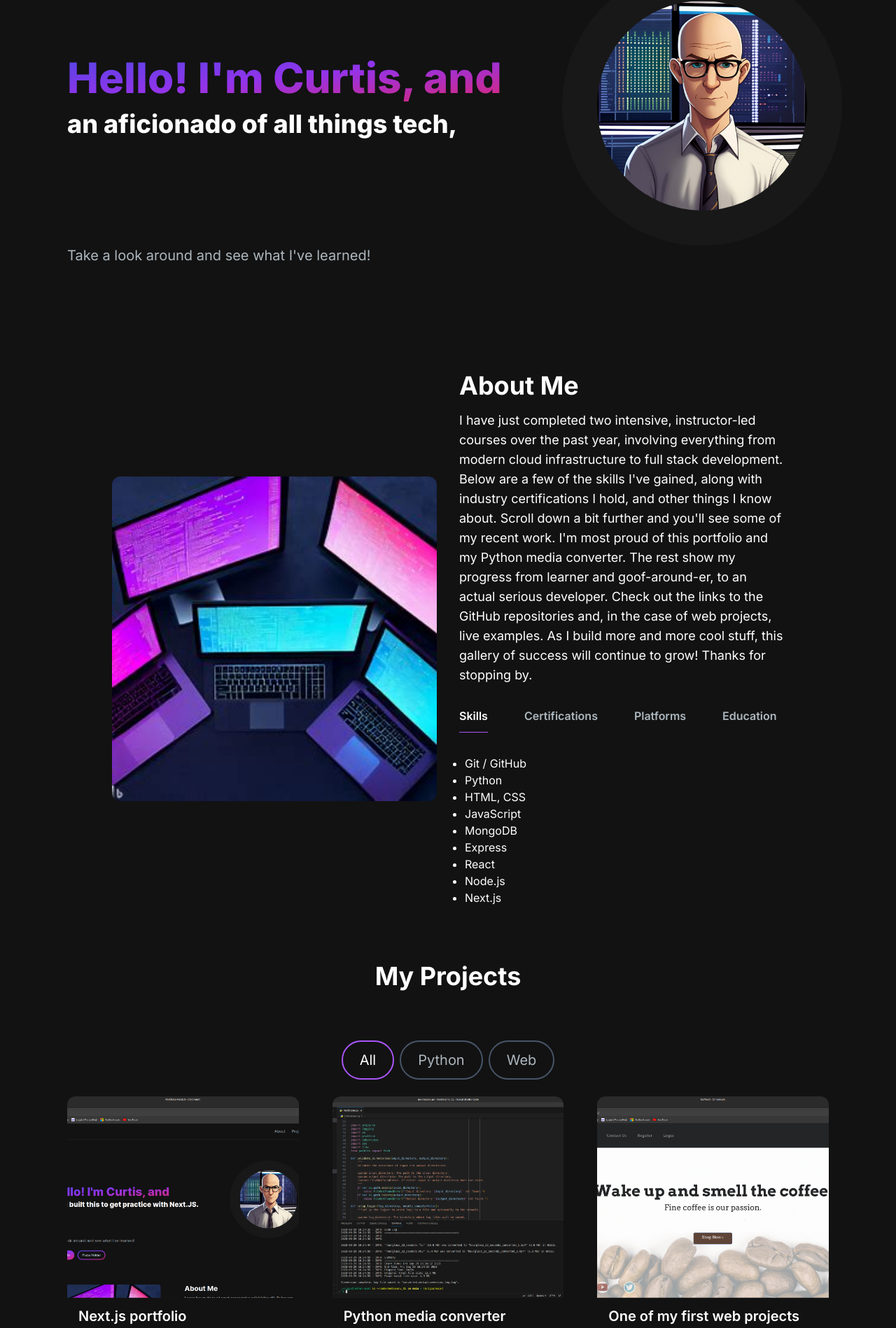
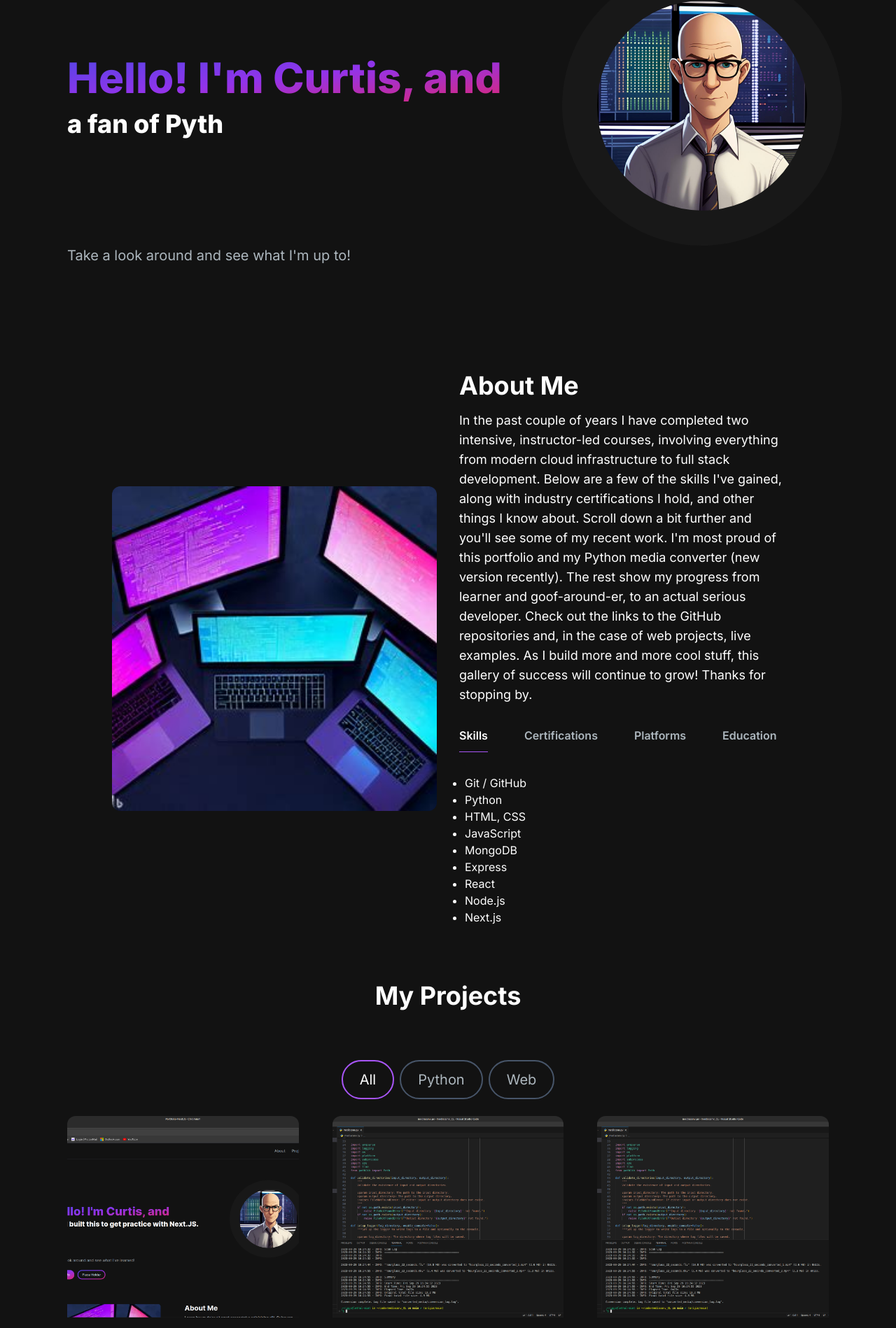
Before and after one commit to cw-roy/portfolio-next, a Next.js app: page / in a window 1280 px wide. Shown: the part 241-2139 px from the top of the page at 70% size. Built offline with nearby package versions, Linux system fonts and the light colour scheme.

Commit message:
Update About, Hero, Project, and caniuse

```diff
--- a/app/components/AboutSection.jsx
+++ b/app/components/AboutSection.jsx
@@ -82,17 +82,18 @@ const AboutSection = () => {
         <div className="mt-4 md:mt-0 text-left flex flex-col h-full">
           <h2 className="text-4xl font-bold text-white mb-4">About Me</h2>
           <p className="text-base lg:text-lg">
-            I have just completed two intensive, instructor-led courses over the
-            past year, involving everything from modern cloud infrastructure to
-            full stack development. Below are a few of the skills I've gained,
-            along with industry certifications I hold, and other things I know
-            about. Scroll down a bit further and you'll see some of my recent
-            work. I'm most proud of this portfolio and my Python media
-            converter. The rest show my progress from learner and
-            goof-around-er, to an actual serious developer. Check out the links
-            to the GitHub repositories and, in the case of web projects, live
-            examples. As I build more and more cool stuff, this gallery of
-            success will continue to grow! Thanks for stopping by.
+            In the past couple of years I have completed two intensive,
+            instructor-led courses, involving everything from modern cloud
+            infrastructure to full stack development. Below are a few of the
+            skills I've gained, along with industry certifications I hold, and
+            other things I know about. Scroll down a bit further and you'll see
+            some of my recent work. I'm most proud of this portfolio and my
+            Python media converter (new version recently). The rest show my
+            progress from learner and goof-around-er, to an actual serious
+            developer. Check out the links to the GitHub repositories and, in
+            the case of web projects, live examples. As I build more and more
+            cool stuff, this gallery of success will continue to grow! Thanks
+            for stopping by.
           </p>
           <div className="flex flex-row justify-start gap-10 mt-8">
             <TabButton
--- a/app/components/HeroSection.jsx
+++ b/app/components/HeroSection.jsx
@@ -27,7 +27,7 @@ const HeroSection = () => {
             <h1 className="text-white mb-4 text-2xl sm:text-3xl lg:text-4xl font-extrabold">
               <TypeAnimation
                 sequence={[
-                  "I'm an aspiring Full Stack engineer,",
+                  "I'm a part time developer,",
                   1000,
                   "an aficionado of all things tech,",
                   1000,
@@ -38,8 +38,6 @@ const HeroSection = () => {
                   "and HTML,",
                   250,
                   "and CSS,",
-                  1000,
-                  "gaining experience with the MERN stack,",
                   1000,
                   "and I built this to get practice with Next.JS.",
                   2000,
@@ -72,24 +70,8 @@ const HeroSection = () => {
         </motion.div>
       </div>
       <div className="text-[#ADB7BE] text-base sm:text-lg mb-6 lg:text-xl">
-        <p>Take a look around and see what I&apos;ve learned!</p>
+        <p>Take a look around and see what I&apos;m up to!</p>
       </div>
-      {/* <div>
-        <Link
-          href="/#contact"
-          className="px-6 inline-block py-3 w-full sm:w-fit rounded-full mr-4 bg-gradient-to-br from-indigo-600 via-purple-600 to-pink-600 hover:bg-slate-200 text-white"
-        >
-          More Info
-        </Link>
-        <Link
-          href="/"
-          className="px-1 inline-block py-1 w-full sm:w-fit rounded-full bg-gradient-to-br from-indigo-600 via-purple-600 to-pink-600 hover:bg-slate-800 text-white mt-3"
-        >
-          <span className="block bg-[#121212] hover:bg-slate-800 rounded-full px-5 py-2">
-            Place Holder
-          </span>
-        </Link>
-      </div> */}
     </section>
   );
 };
--- a/app/components/ProjectSection.jsx
+++ b/app/components/ProjectSection.jsx
@@ -16,6 +16,15 @@ const projectsData = [
   },
   {
     id: 2,
+    title: "Python media converter v2.1",
+    description: "Now with hot freshness...Python / FFMpeg video converter",
+    image: "/images/projects/mediaconv.png",
+    tag: ["All", "Python"],
+    gitUrl: "https://github.com/cw-roy/mediaconv_2.1",
+    previewUrl: "/images/projects/mediaconv.png",
+  },
+  {
+    id: 3,
     title: "Python media converter",
     description: "Uses Python and FFMpeg to convert video files",
     image: "/images/projects/mediaconv.png",
@@ -24,7 +33,7 @@ const projectsData = [
     previewUrl: "/images/projects/mediaconv.png",
   },
   {
-    id: 3,
+    id: 4,
     title: "One of my first web projects",
     description: "A simple e-commerce site mockup",
     image: "/images/projects/fse_bootstrap.png",
@@ -33,7 +42,7 @@ const projectsData = [
     previewUrl: "https://cw-roy.github.io/fse_bootstrap/",
   },
   {
-    id: 4,
+    id: 5,
     title: "A JavaScript class project",
     description: "This is a basic dice roller",
     image: "/images/projects/dice_roll.png",
@@ -42,7 +51,7 @@ const projectsData = [
     previewUrl: "https://cw-roy.github.io/fse_diceRoll/",
   },
   {
-    id: 5,
+    id: 6,
     title: "Another JavaScript class project",
     description: "A sports game (with sound effects!)",
     image: "/images/projects/hatchet.png",
@@ -51,7 +60,7 @@ const projectsData = [
     previewUrl: "https://cw-roy.github.io/fse_jsSportsGame/",
   },
   {
-    id: 6,
+    id: 7,
     title: "The Magic 8 Ball",
     description: "Silly, but sometimes useful",
     image: "/images/projects/eightball.png",
@@ -59,33 +68,6 @@ const projectsData = [
     gitUrl: "https://github.com/cw-roy/fse_magic8Ball",
     previewUrl: "https://cw-roy.github.io/fse_magic8Ball/",
   },
-  // {
-  //   // id: 7,
-  //   // title: "Project 6 Title",
-  //   // description: "Project 6 description",
-  //   // image: "/images/placeholder.png", // replace with image from /images/projects/
-  //   // tag: ["All", "Web"],
-  //   // gitUrl: "/",
-  //   // previewUrl: "/",
-  // },
-  // {
-  //   // id: 8,
-  //   // title: "Project 6 Title",
-  //   // description: "Project 6 description",
-  //   // image: "/images/placeholder.png", // replace with image from /images/projects/
-  //   // tag: ["All", "Web"],
-  //   // gitUrl: "/",
-  //   // previewUrl: "/",
-  // },
-  // {
-  //   // id: 9,
-  //   // title: "Project 6 Title",
-  //   // description: "Project 6 description",
-  //   // image: "/images/placeholder.png", // replace with image from /images/projects/
-  //   // tag: ["All", "Web"],
-  //   // gitUrl: "/",
-  //   // previewUrl: "/",
-  // },
 ];
 
 const ProjectsSection = () => {
```
Also changed, not shown: 1 other file (tests, documents, lock files or other folders).
